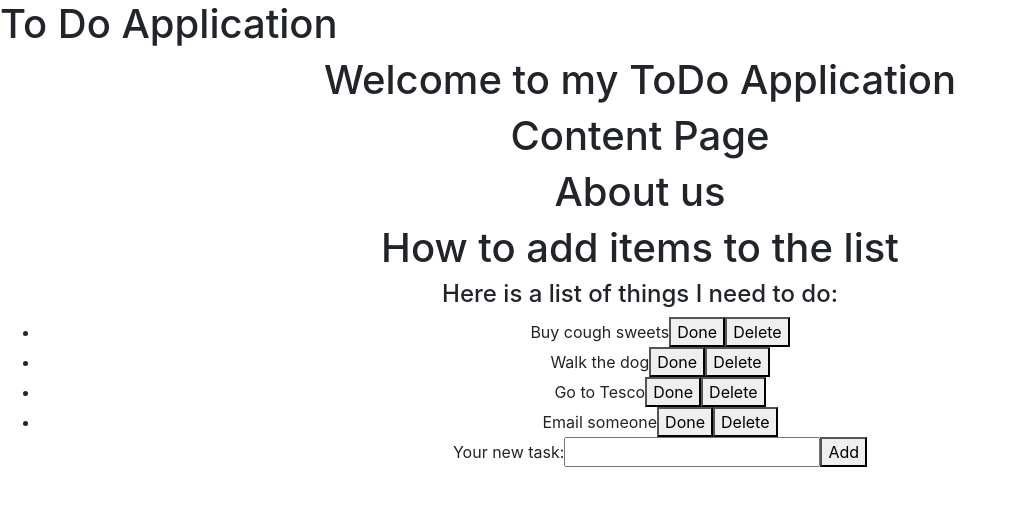
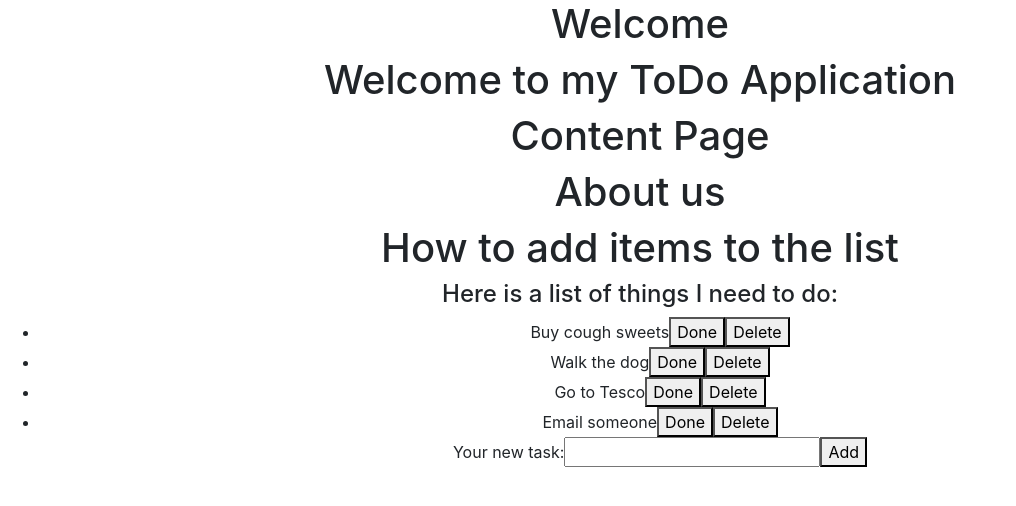
Before and after one commit to Sid44444/todo-app-frontend, a React app: page / in a window 1280 px wide. Shown: the top 506 px of the page, without its empty margins (0-1016 px from the left). Built offline with nearby package versions, Linux system fonts and the light colour scheme.

Commit message:
index html amended

```diff
--- a/public/index.html
+++ b/public/index.html
@@ -1,19 +1,20 @@
 <!DOCTYPE html>
 <html lang="en">
+
 <head>
   <meta charset="utf-8" />
-    <link rel="shortcut icon" href="%PUBLIC_URL%/favicon.ico" />
-    <meta
-      name="viewport"
-      content="width=device-width, initial-scale=1, shrink-to-fit=no"
-    />
+  <!--<link rel="shortcut icon" href="%PUBLIC_URL%/favicon.ico" />-->
+  <meta name="viewport" content="width=device-width, initial-scale=1, shrink-to-fit=no" />
   <meta name="theme-color" content="#000000" />
   <!--
       manifest.json provides metadata used when your web app is installed on a
       user's mobile device or desktop. See https://developers.google.com/web/fundamentals/web-app-manifest/
     -->
   <link rel="manifest" href="%PUBLIC_URL%/manifest.json" />
-    <link rel="stylesheet" href="https://stackpath.bootstrapcdn.com/bootstrap/4.3.1/css/bootstrap.min.css" integrity="sha384-ggOyR0iXCbMQv3Xipma34MD+dH/1fQ784/j6cY/iJTQUOhcWr7x9JvoRxT2MZw1T" crossorigin="anonymous">
+  <link rel="stylesheet" href="https://stackpath.bootstrapcdn.com/bootstrap/4.3.1/css/bootstrap.min.css"
+    integrity="sha384-ggOyR0iXCbMQv3Xipma34MD+dH/1fQ784/j6cY/iJTQUOhcWr7x9JvoRxT2MZw1T" crossorigin="anonymous">
+
+
   <!--
       Notice the use of %PUBLIC_URL% in the tags above.
       It will be replaced with the URL of the `public` folder during the build.
@@ -25,9 +26,16 @@
     -->
   <title>ToDo List</title>
 </head>
+
 <body>
   <noscript>You need to enable JavaScript to run this app.</noscript>
   <div id="root"></div>
+<div class="container">
+  <div class="main-content">
+
+  </div>
+</div>
+
   <!--
       This HTML file is a template.
       If you open it directly in the browser, you will see an empty page.
@@ -39,4 +47,5 @@
       To create a production bundle, use `npm run build` or `yarn build`.
     -->
 </body>
+
 </html>
--- a/src/App.js
+++ b/src/App.js
@@ -4,6 +4,7 @@
 import AddItem from './components/AddItem';
 import ListItem from './components/ListItems';
 import Header from './components/Header';
+import { maxHeaderSize } from 'http';
 
 const todoListItems = [
   "Buy cough sweets",
@@ -12,11 +13,15 @@
   "Email someone"
 ];
 
+
 class App extends Component {
+
   render() {
     return (
-      <div><Header />
+
+
       <div className="App">
+      <h1 className="center blue-text">Welcome</h1>
         <Nav text="Welcome to my ToDo Application" />
         <Nav text="Content Page" />
         <Nav text="About us" />
@@ -29,7 +34,7 @@
           <AddItem />
         </ul>
       </div>
-      </div>
+
     );
   }
 }
--- a/src/components/Header.js
+++ b/src/components/Header.js
@@ -3,7 +3,8 @@
 class Header extends Component {
 
     render() {
-        return (<h1>To Do Application</h1>);
+        return (<h1>Welcome to my To Do Application</h1>);
+
     };
 }
 export default Header;
```
Lines whose indentation alone changed are shown as unchanged.
